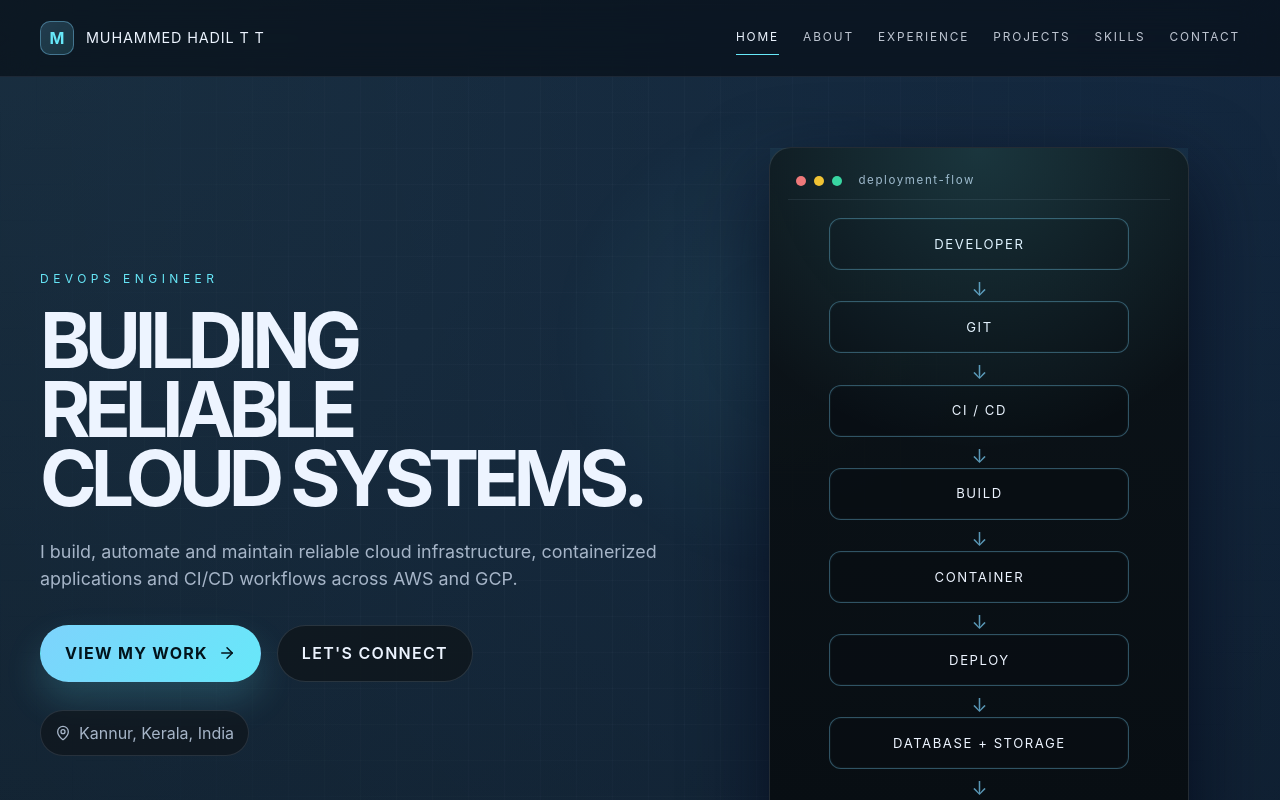
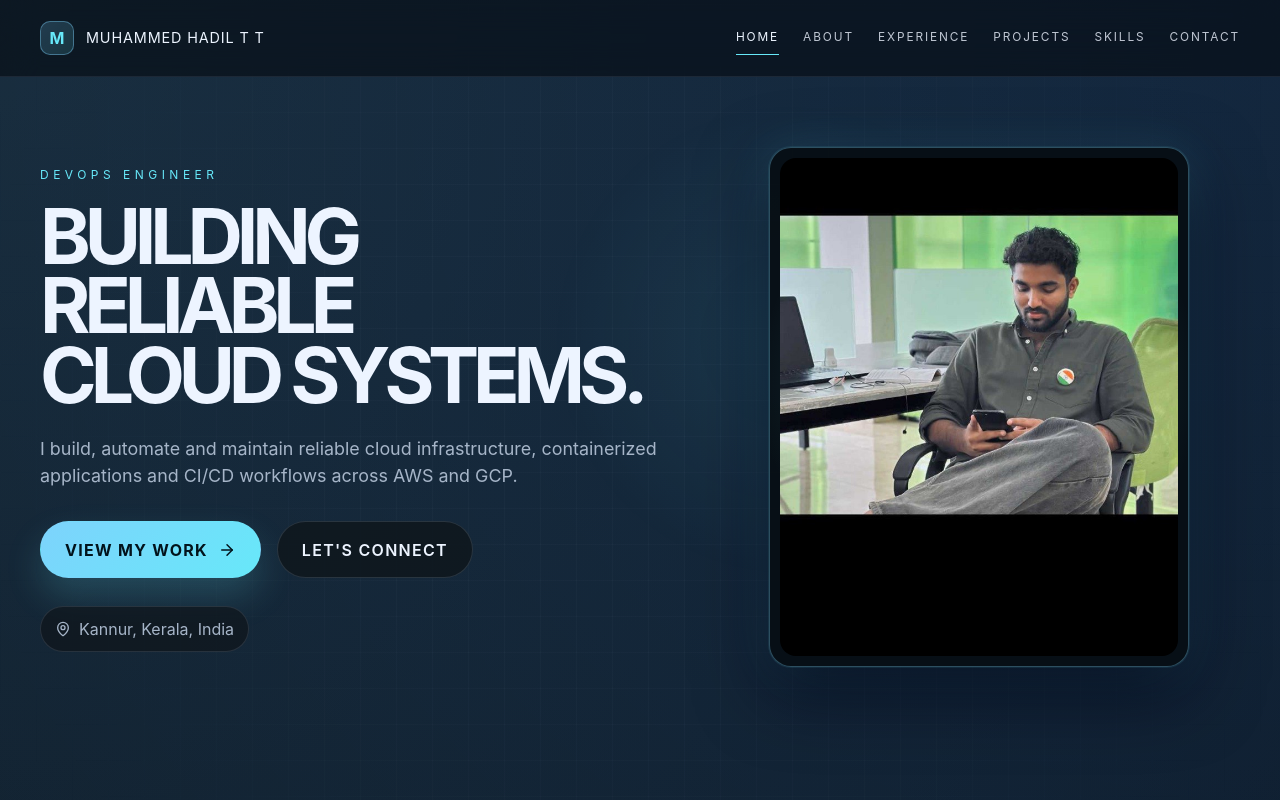
Before and after one commit to hadilhad1/portfolio, a React (Vite) app: page / in a window 1280 px wide. Shown: the top 800 px of the page. Built offline with nearby package versions, Linux system fonts and the light colour scheme.

Commit message:
Add profile photo to hero

```diff
--- a/src/App.css
+++ b/src/App.css
@@ -272,100 +272,41 @@
   justify-content: center;
 }
 
-.visual-panel {
+.profile-frame {
   position: relative;
   width: min(420px, 100%);
-  padding: 18px 18px 20px;
-  border: 1px solid rgba(148, 163, 184, 0.2);
-  background: linear-gradient(180deg, rgba(12, 19, 24, 0.96), rgba(8, 13, 17, 0.96));
+  padding: 10px;
+  border: 1px solid rgba(125, 211, 252, 0.32);
+  background: rgba(8, 15, 21, 0.96);
   border-radius: 22px;
-  box-shadow: var(--shadow);
+  box-shadow: 0 0 0 1px rgba(103, 232, 249, 0.08), 0 24px 70px rgba(2, 6, 23, 0.7), 0 0 46px rgba(103, 232, 249, 0.16);
+  overflow: hidden;
+  transition: transform 0.25s ease, box-shadow 0.25s ease;
 }
 
-.visual-panel::before {
+.profile-frame::before {
   content: '';
   position: absolute;
-  inset: 0;
-  background: radial-gradient(circle at top, rgba(103, 232, 249, 0.16), transparent 40%);
+  inset: 18% -20% auto;
+  height: 55%;
+  background: radial-gradient(circle, rgba(103, 232, 249, 0.24), transparent 68%);
   pointer-events: none;
 }
 
-.visual-head {
-  display: flex;
-  align-items: center;
-  gap: 8px;
-  margin-bottom: 18px;
-  padding: 6px 8px 10px;
-  border-bottom: 1px solid rgba(148, 163, 184, 0.12);
+.profile-frame:hover {
+  transform: translateY(-4px);
+  box-shadow: 0 0 0 1px rgba(103, 232, 249, 0.16), 0 28px 78px rgba(2, 6, 23, 0.72), 0 0 56px rgba(103, 232, 249, 0.22);
 }
 
-.dot {
-  width: 10px;
-  height: 10px;
-  border-radius: 50%;
+.profile-image {
+  position: relative;
+  z-index: 1;
   display: block;
-}
-
-.dot-red { background: #f87171; }
-.dot-yellow { background: #fbbf24; }
-.dot-green { background: #34d399; }
-
-.terminal-label {
-  margin-left: 8px;
-  color: var(--muted);
-  font-size: 0.72rem;
-  letter-spacing: 0.14em;
-  text-transform: lowercase;
-}
-
-.flow-list {
-  display: flex;
-  flex-direction: column;
-  align-items: center;
-  gap: 6px;
   width: 100%;
-}
-
-.flow-node-wrap {
-  display: flex;
-  flex-direction: column;
-  align-items: center;
-  gap: 6px;
-  width: 100%;
-}
-
-.flow-node {
-  display: flex;
-  align-items: center;
-  justify-content: center;
-  width: min(300px, 100%);
-  height: 52px;
-  padding: 0 18px;
-  border-radius: 12px;
-  border: 1px solid rgba(125, 211, 252, 0.35);
-  background: rgba(9, 14, 20, 0.72);
-  color: var(--text);
-  font-size: 0.82rem;
-  letter-spacing: 0.12em;
-  line-height: 1;
-  text-transform: uppercase;
-  text-align: center;
-  white-space: nowrap;
-  box-shadow: inset 0 0 0 1px rgba(125, 211, 252, 0.04);
-}
-
-.flow-arrow {
-  display: block;
-  color: rgba(125, 211, 252, 0.7);
-  font-size: 1.2rem;
-  line-height: 1;
-  transform: translateY(-2px);
-  animation: arrowFloat 2s ease-in-out infinite;
-}
-
-@keyframes arrowFloat {
-  0%, 100% { transform: translateY(-3px); opacity: 0.5; }
-  50% { transform: translateY(4px); opacity: 1; }
+  aspect-ratio: 4 / 5;
+  object-fit: cover;
+  object-position: center 70%;
+  border-radius: 16px;
 }
 
 .about-section {
@@ -796,10 +737,6 @@
     width: 100%;
   }
 
-  .flow-node {
-    min-width: 140px;
-  }
-
 }
 
 @media (max-width: 520px) {
--- a/src/App.tsx
+++ b/src/App.tsx
@@ -335,31 +335,12 @@ function App() {
               animate={reduceMotion ? undefined : { opacity: 1, x: 0 }}
               transition={{ duration: 0.7, delay: 0.3, ease: 'easeOut' }}
             >
-              <div className="visual-panel">
-                <div className="visual-head">
-                  <span className="dot dot-red"></span>
-                  <span className="dot dot-yellow"></span>
-                  <span className="dot dot-green"></span>
-                  <span className="terminal-label">deployment-flow</span>
-                </div>
-
-                <div className="flow-list" aria-label="Deployment flow">
-                  {[
-                    'DEVELOPER',
-                    'GIT',
-                    'CI / CD',
-                    'BUILD',
-                    'CONTAINER',
-                    'DEPLOY',
-                    'DATABASE + STORAGE',
-                    'PRODUCTION',
-                  ].map((item, index) => (
-                    <div key={item} className="flow-node-wrap">
-                      <div className="flow-node">{item}</div>
-                      {index < 7 && <div className="flow-arrow" aria-hidden="true">↓</div>}
-                    </div>
-                  ))}
-                </div>
+              <div className="profile-frame">
+                <img
+                  className="profile-image"
+                  src="/assets/images/profile-photo.jpg"
+                  alt="Muhammed Hadil T T"
+                />
               </div>
             </motion.div>
           </div>
```
Also changed, not shown: public/assets/images/profile-photo.jpg (added).
